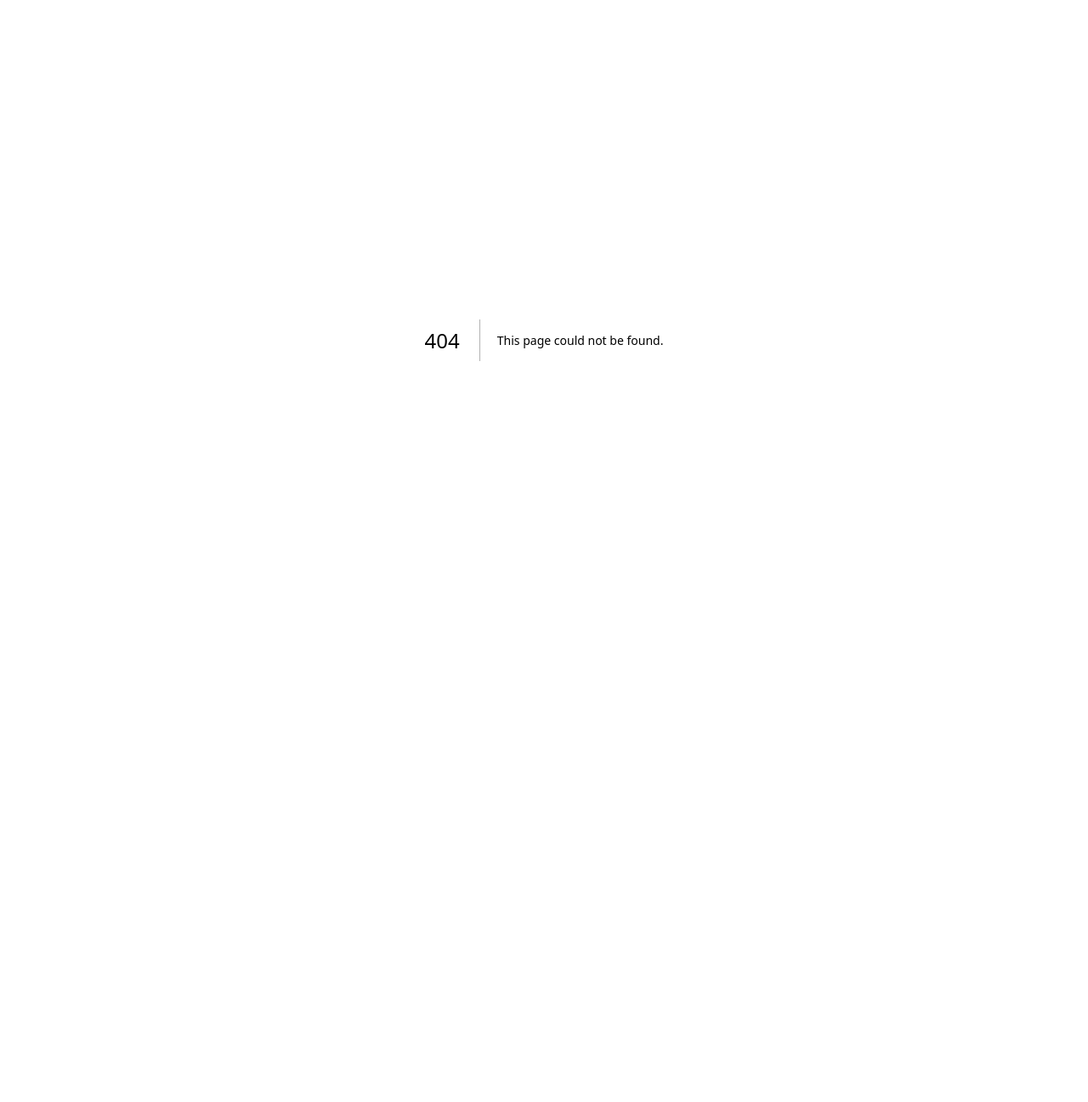
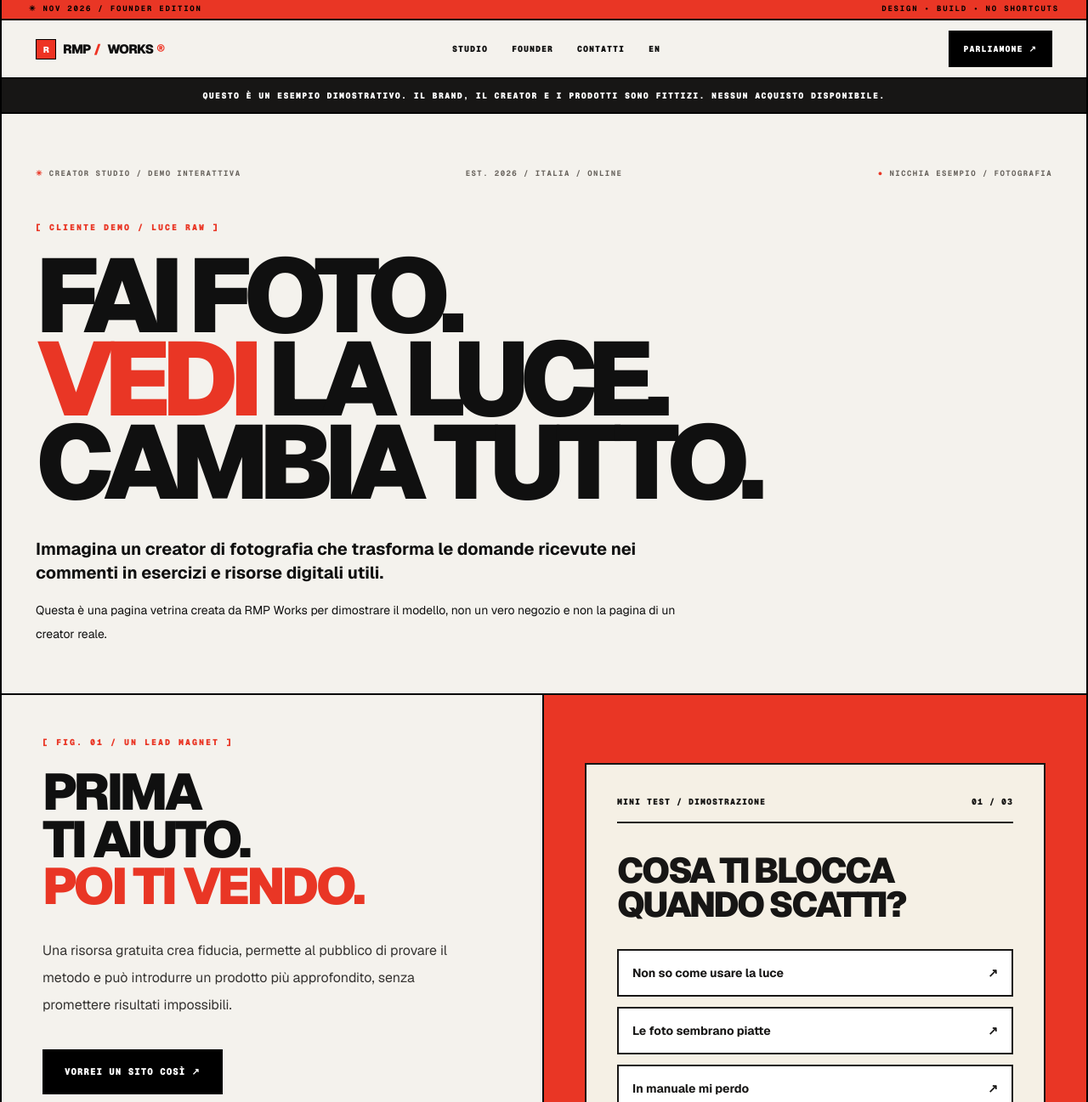
Before and after one commit to MacNaym/rmpworks, a Next.js app: page /demo in a window 1280 px wide. Before the commit this address had no page. Shown: the top 1297 px of the page at 85% size. Before the commit the page ends 800 px from the top, so only its background shows below. Built offline with nearby package versions, Linux system fonts and the light colour scheme.

Commit message:
feat: navigable realistic sample creator storefront without fake purchases

```diff
--- /dev/null
+++ b/app/demo/page.tsx
@@ -0,0 +1,41 @@
+import Link from "next/link";
+import type {Metadata} from "next";
+import SampleQuiz from "./SampleQuiz";
+import {PageShell,HeroMeta,frame,eyebrow,textButton} from "../_components/EditorialShell";
+export const metadata:Metadata={title:"Demo Creator Studio | RMP Works",description:"Prova una demo interattiva illustrativa di un sito per creator con lead magnet, quiz e scala prodotti digitali. Nessun acquisto reale.",robots:{index:false,follow:false}};
+const offers=[
+ {n:"01",name:"CHECKLIST LUCE",price:"0 €",details:"Una risorsa gratuita utile da usare già oggi.",tag:"LEAD MAGNET"},
+ {n:"02",name:"7 GIORNI DI FOTO",price:"9 €",details:"Un micropercorso pratico per trasformare un problema in una piccola abitudine.",tag:"ENTRY PRODUCT"},
+ {n:"03",name:"IL METODO COMPLETO",price:"49 €",details:"Una raccolta strutturata di esercizi, esempi e guide approfondite.",tag:"NEXT STEP"},
+ {n:"04",name:"LAB AVANZATO",price:"249 €",details:"Un possibile prodotto premium da creare solo con contenuti ed expertise verificati.",tag:"FUTURE IDEA"},
+];
+export default function DemoPage(){
+ return <PageShell>
+  <div className="border-b-2 border-black bg-[#171615] px-5 py-3 text-center font-mono text-[10px] font-black uppercase tracking-[.13em] text-white">QUESTO È UN ESEMPIO DIMOSTRATIVO. IL BRAND, IL CREATOR E I PRODOTTI SONO FITTIZI. NESSUN ACQUISTO DISPONIBILE.</div>
+  <section className={frame+" border-b-2 border-black pb-14 pt-12 sm:pt-16"}>
+   <HeroMeta left="Creator Studio / Demo interattiva" right="Nicchia esempio / Fotografia"/>
+   <p className={eyebrow+" text-[#e93625]"}>[ CLIENTE DEMO / LUCE RAW ]</p>
+   <h1 className="mt-6 text-[clamp(3.4rem,9.6vw,10.6rem)] font-black uppercase leading-[.8] tracking-[-.085em]">FAI FOTO.<br/><span className="text-[#e93625]">VEDI</span> LA LUCE.<br/>CAMBIA TUTTO.</h1>
+   <p className="mt-10 max-w-3xl text-xl font-bold leading-snug">Immagina un creator di fotografia che trasforma le domande ricevute nei commenti in esercizi e risorse digitali utili.</p>
+   <p className="mt-4 max-w-3xl text-sm leading-7">Questa è una pagina vetrina creata da RMP Works per dimostrare il modello, non un vero negozio e non la pagina di un creator reale.</p>
+  </section>
+  <section className="grid border-b-2 border-black lg:grid-cols-2">
+   <div className="border-b-2 border-black p-7 sm:p-10 lg:border-b-0 lg:border-r-2 lg:p-12">
+    <p className={eyebrow+" text-[#e93625]"}>[ FIG. 01 / UN LEAD MAGNET ]</p>
+    <h2 className="mt-6 text-[clamp(2.2rem,4.7vw,5.2rem)] font-black uppercase leading-[.92] tracking-[-.06em]">PRIMA<br/>TI AIUTO.<br/><span className="text-[#e93625]">POI TI VENDO.</span></h2>
+    <p className="mt-8 max-w-lg text-base leading-8 text-[#353331]">Una risorsa gratuita crea fiducia, permette al pubblico di provare il metodo e può introdurre un prodotto più approfondito, senza promettere risultati impossibili.</p>
+    <Link href="/creator-studio" className={textButton+" mt-9"}>VORREI UN SITO COSÌ ↗</Link>
+   </div>
+   <div className="bg-[#e93625] p-6 sm:p-10 lg:p-12"><SampleQuiz/></div>
+  </section>
+  <section className={frame+" py-20 sm:py-24"}>
+   <p className={eyebrow+" text-[#e93625]"}>[ FIG. 02 / ESEMPIO CATALOGO ]</p>
+   <h2 className="mt-5 text-[clamp(3rem,6.5vw,6.8rem)] font-black uppercase leading-[.86] tracking-[-.075em]">UNA SCALA<br/><span className="text-[#e93625]">DI VALORE.</span></h2>
+   <p className="mt-6 max-w-2xl text-base leading-7">I prezzi e i prodotti sono puramente illustrativi. Questa demo non raccoglie pagamenti e non simula ordini effettuati.</p>
+   <div className="mt-12 grid border-2 border-black md:grid-cols-2 xl:grid-cols-4">{offers.map((o,i)=><article key={o.n} className={"flex min-h-[330px] flex-col p-7 "+(i<3?"border-b-2 border-black xl:border-b-0 ":"")+(i%2===0?"md:border-r-2 xl:border-r-0 ":"")+(i<3?"xl:border-r-2 ":"")}>
+     <p className={eyebrow+" text-[#e93625]"}>{o.n} / {o.tag}</p><h3 className="mt-12 text-2xl font-black uppercase tracking-[-.04em]">{o.name}</h3><p className="mt-3 text-4xl font-black">{o.price}</p><p className="mt-5 flex-1 text-sm leading-7 text-[#353331]">{o.details}</p><span className="mt-8 border-t-2 border-black pt-3 font-mono text-xs font-black uppercase">ESEMPIO NON ACQUISTABILE ↗</span>
+   </article>)}</div>
+  </section>
+  <section className="border-t-2 border-black bg-[#171615] py-20 text-white"><div className={frame+" flex flex-wrap items-end justify-between gap-8"}><div><p className={eyebrow+" text-[#ff513c]"}>[ DAL PROTOTIPO AL TUO PROGETTO ]</p><h2 className="mt-5 text-[clamp(3rem,6vw,6rem)] font-black uppercase leading-[.89] tracking-[-.075em]">QUESTO È<br/>L&apos;ESEMPIO.<br/><span className="text-[#ff513c]">IL TUO SARÀ TUO.</span></h2></div><Link href="/contact#richiesta-founder" className="border-2 border-white bg-white px-7 py-5 font-mono text-xs font-black uppercase text-black hover:bg-[#e93625]">RACCONTACI IL TUO CANALE ↗</Link></div></section>
+ </PageShell>;
+}
```
